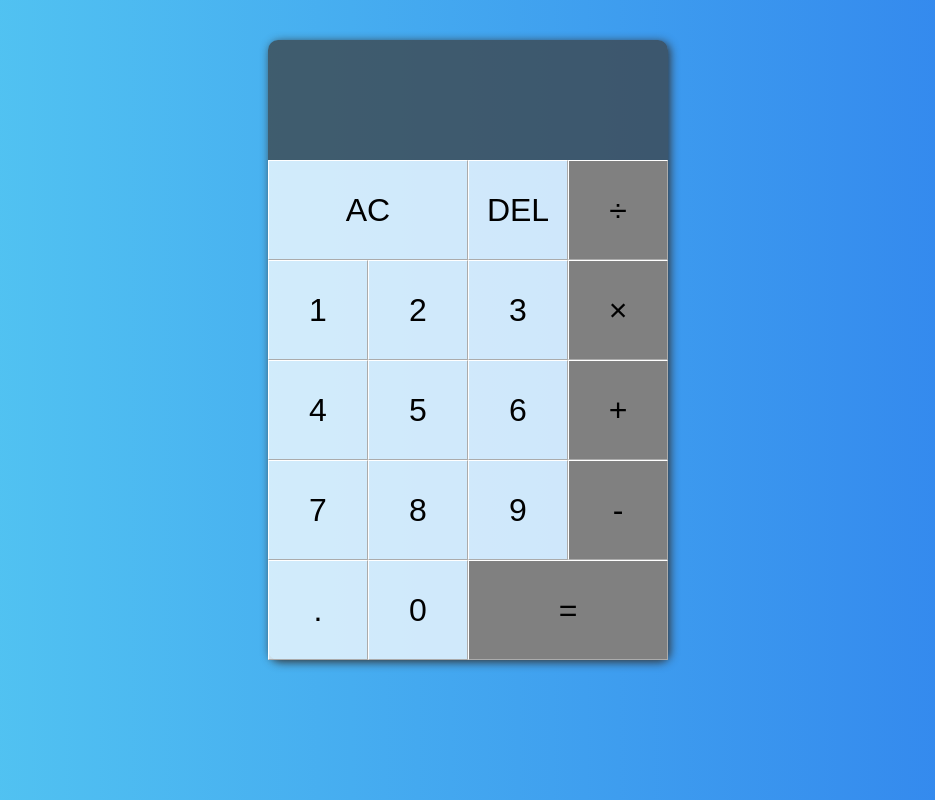
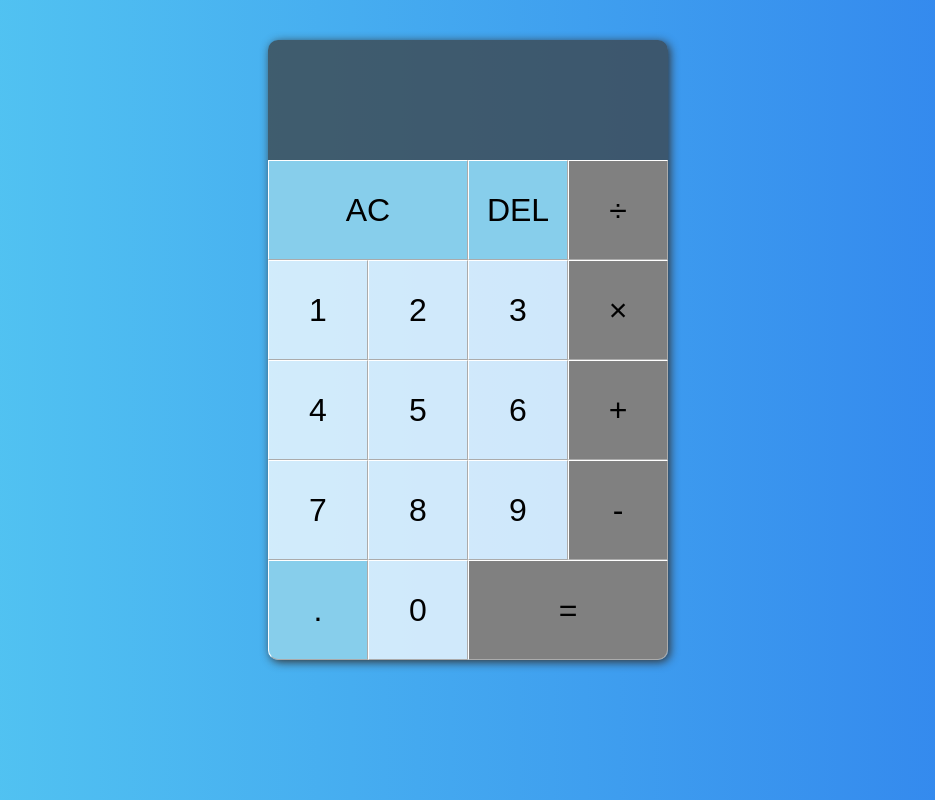
Before and after one commit to petitoff/react-calculator, a React (Create React App) app: page / in a window 1280 px wide. Shown: the whole page, without its empty margins (172-1107 px from the left). Built offline with nearby package versions, Linux system fonts and the light colour scheme.

Commit message:
Stworzenie stylów.

```diff
--- a/src/components/Calculator/Styled/index.js
+++ b/src/components/Calculator/Styled/index.js
@@ -52,4 +52,7 @@ export const Button = styled.button`
     }}
 
     ${({operation}) => operation && `background-color: gray;`}
+    ${({control}) => control && `background-color: skyblue;`}
+    ${({equals}) => equals && `border-bottom-right-radius: 10px; background-color: gray;`}
+    ${({period}) => period && `border-bottom-left-radius: 10px; background-color: skyblue;`}
 `
```
